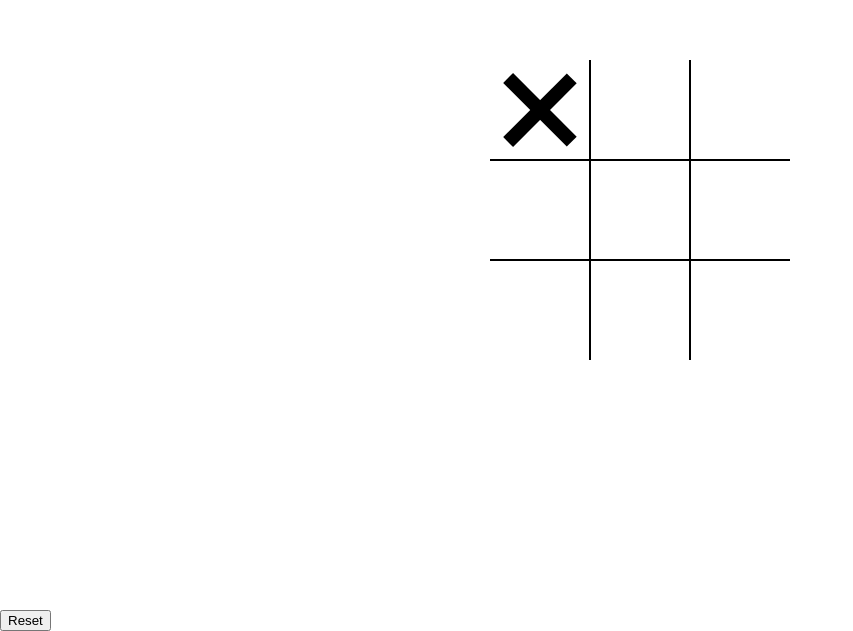
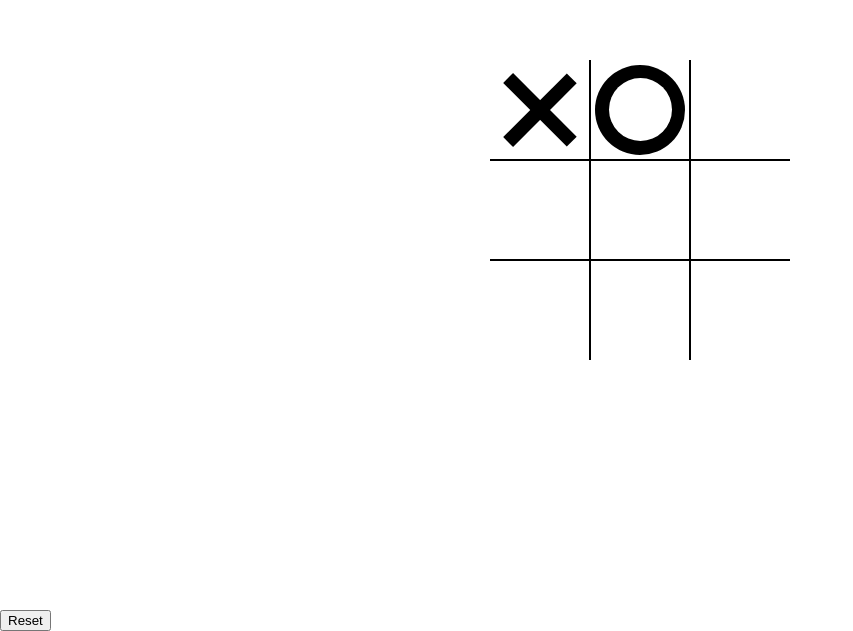
Before and after one commit to windate3411/tic-tac-toe, a plain HTML site: page index.html in a window 1280 px wide. Shown: the part 190-821 px from the top of the page, without its empty margins (0-853 px from the left). Drawn offline with Linux system fonts and the light colour scheme.

Commit message:
finished circle mark

```diff
--- a/index.html
+++ b/index.html
@@ -12,7 +12,7 @@
 <body>
   <div class="board" id="board">
     <div class="cell x" data-cell=""></div>
-    <div class="cell" data-cell=""></div>
+    <div class="cell circle" data-cell=""></div>
     <div class="cell" data-cell=""></div>
     <div class="cell" data-cell=""></div>
     <div class="cell" data-cell=""></div>
--- a/style.scss
+++ b/style.scss
@@ -44,7 +44,7 @@ body {
     border-bottom: none;
   }
 }
-
+// marker X
 .cell.x {
     &::before,&::after {
       content: '';
@@ -60,3 +60,21 @@ body {
       transform: rotate(-45deg);
     }
 }
+// mark circle
+.cell.circle {
+    &::before,&::after {
+      content: '';
+      position: absolute;
+      border-radius: 50%;
+    }
+    &::before {
+      background-color: black;
+      width: $mark-size;
+      height: $mark-size;
+    }
+    &::after {
+      background-color: #ffffff;
+      width: $mark-size*.7;
+      height: $mark-size*.7;
+    }
+}
```
Also changed, not shown: style.css, 1 other file.
